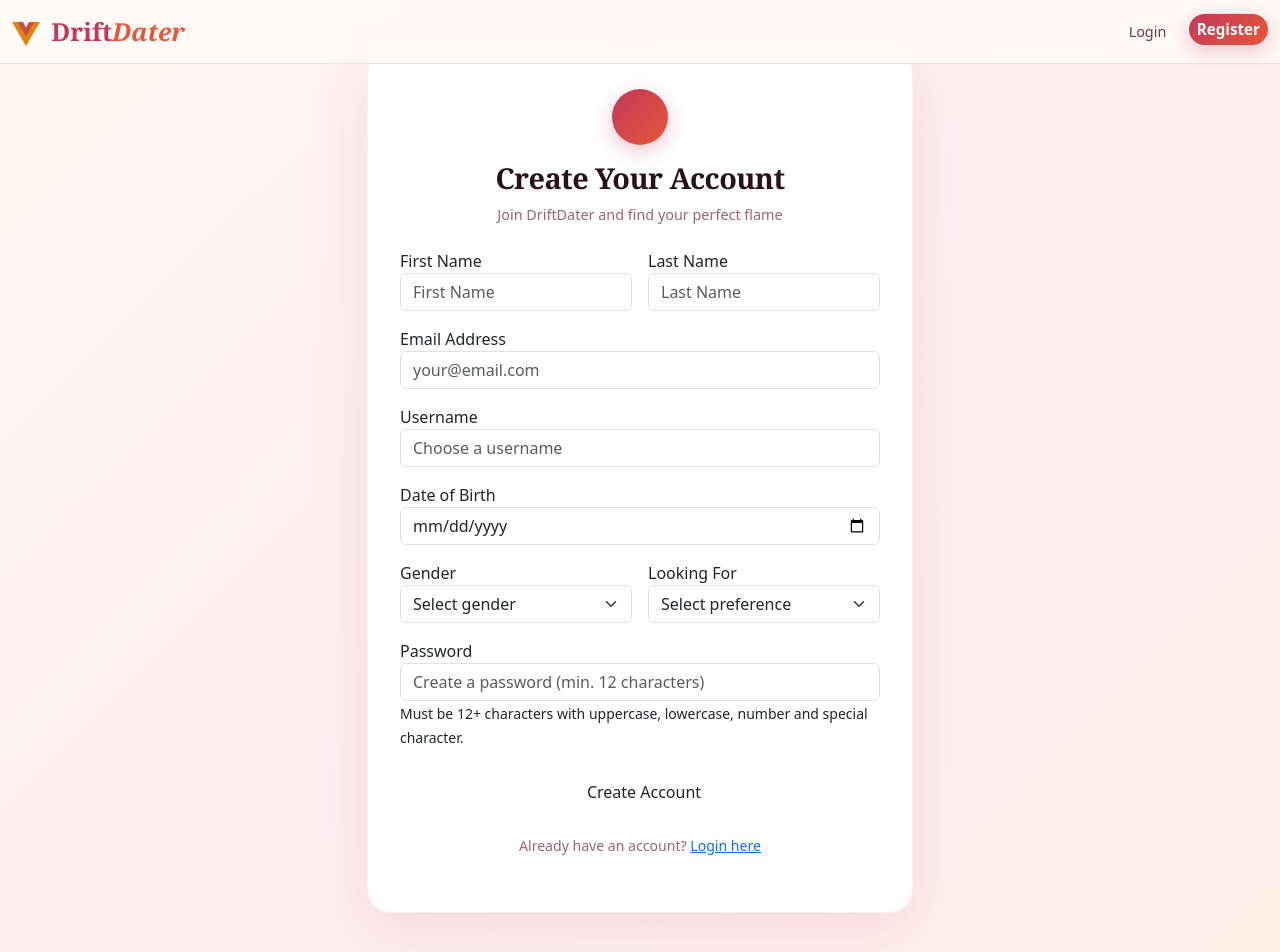
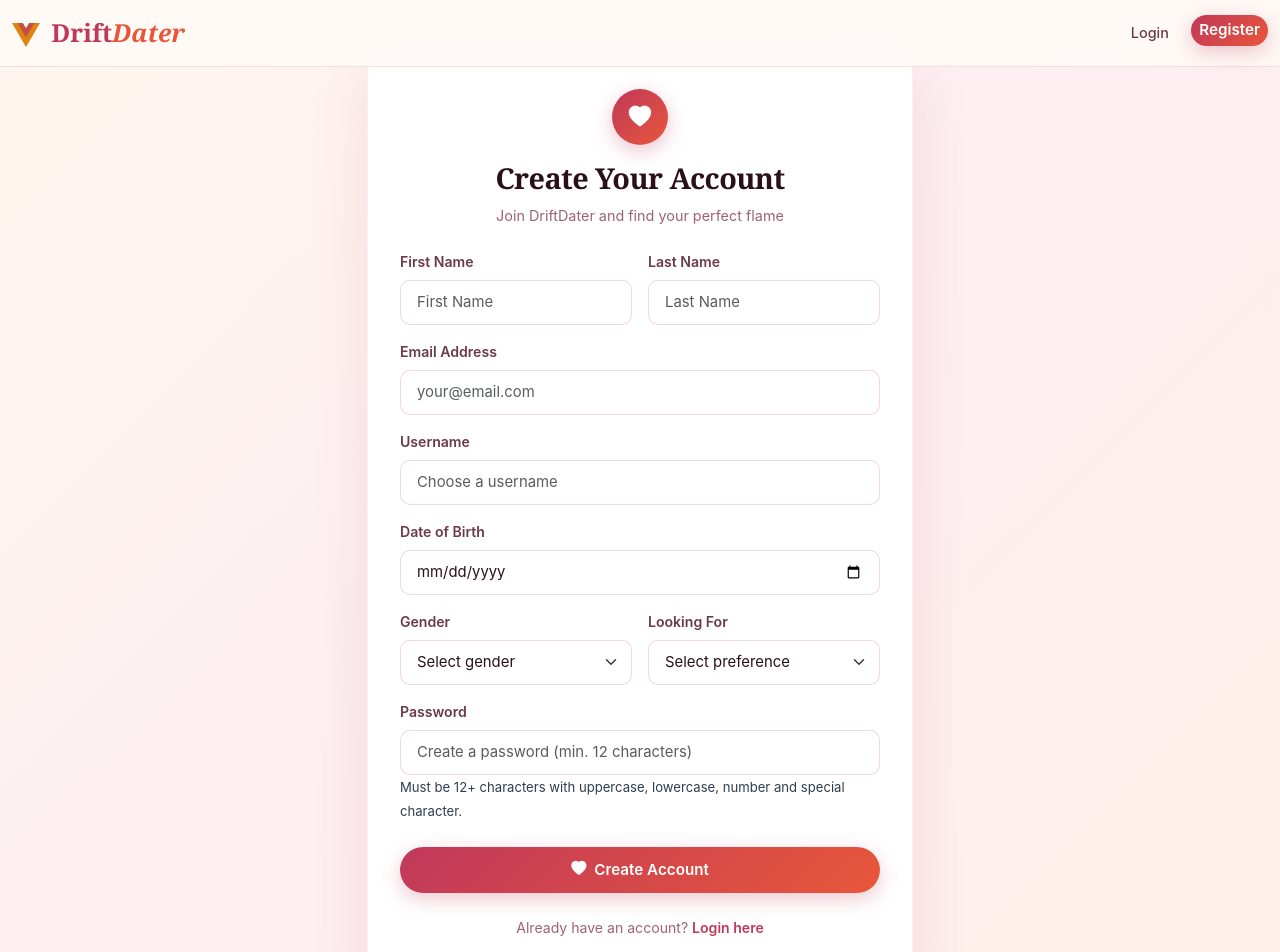
Before and after one commit to ruthbak/info3180-group-project, a Vue app: page /register in a window 1280 px wide. Shown: the top 952 px of the page. Built offline with nearby package versions, Linux system fonts and the light colour scheme.

Commit message:
chore: Updates front-end with more styling and change base.css

```diff
--- a/index.html
+++ b/index.html
@@ -4,8 +4,9 @@
     <meta charset="UTF-8" />
     <link rel="icon" href="/favicon.ico" />
     <meta name="viewport" content="width=device-width, initial-scale=1.0" />
-    <title>VueJS App</title>
+    <title>DriftDater</title>
     <link href="https://cdn.jsdelivr.net/npm/bootstrap@5.3.0-alpha2/dist/css/bootstrap.min.css" rel="stylesheet" integrity="sha384-aFq/bzH65dt+w6FI2ooMVUpc+21e0SRygnTpmBvdBgSdnuTN7QbdgL+OapgHtvPp" crossorigin="anonymous">
+    <link rel="stylesheet" href="https://cdn.jsdelivr.net/npm/bootstrap-icons@1.11.3/font/bootstrap-icons.min.css">
   </head>
   <body>
     <div id="app"></div>
--- a/src/assets/base.css
+++ b/src/assets/base.css
@@ -134,8 +134,7 @@ body {
 }
 
 /* ══ SHARED BUTTONS ══ */
-button.dd-btn-submit,
-.dd-btn-submit {
+.dd-btn-submit{
   background: linear-gradient(135deg, #C0395A 0%, #E8563A 100%) !important;
   color: #fff !important;
   border: none !important;
--- a/src/main.js
+++ b/src/main.js
@@ -1,6 +1,7 @@
 import { createApp } from 'vue'
 import App from './App.vue'
 import router from './router'
+import './assets/base.css'
 
 const app = createApp(App)
 
```
